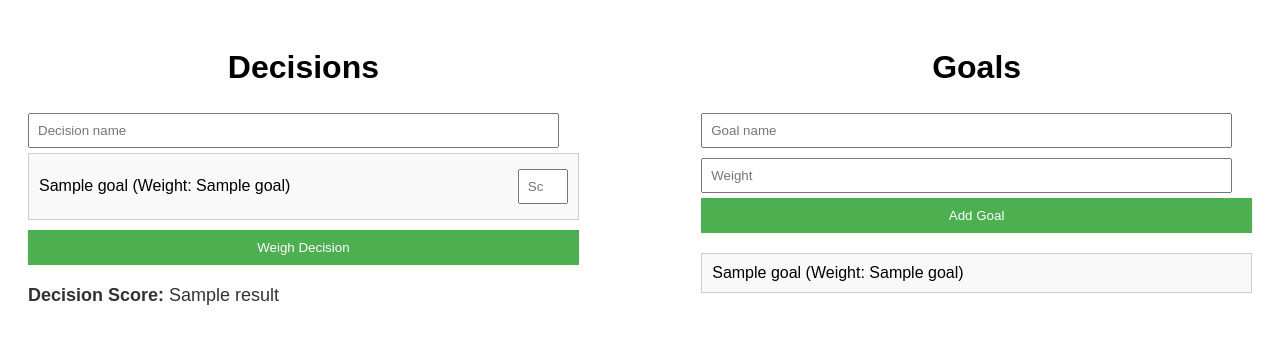
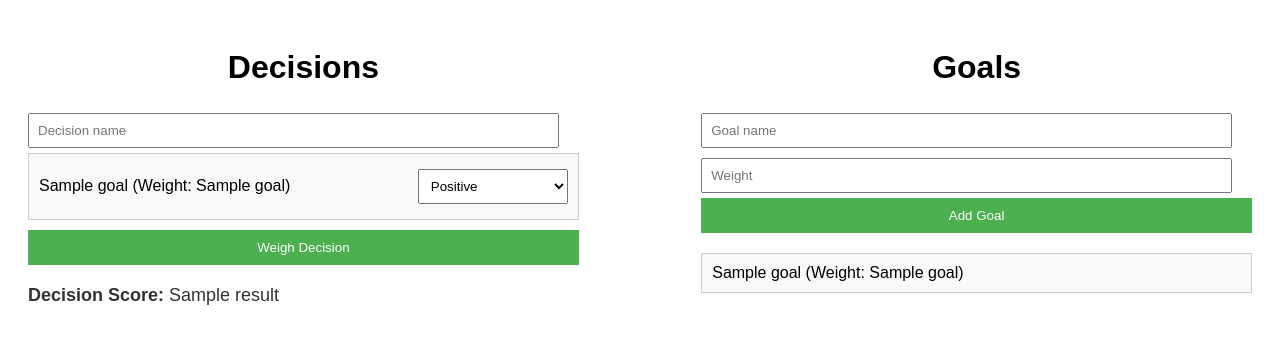
Before and after one commit to kevinl03/DecisionWeight, a Flask app: template templates/index.html in a window 1280 px wide. Shown: the top 344 px of the page. Run offline with Flask 3, Linux system fonts and the light colour scheme; the template is opened without the code that fills it: most values are stand-ins (such as "Sample title", 1, 10 or a date in 2020).

Commit message:
Choosing decision score is now standardized, i.e positive, negative, neutral

```diff
--- a/app.py
+++ b/app.py
@@ -57,7 +57,7 @@ def add_goal():
 @app.route('/add_decision', methods=['POST'])
 def add_decision():
     decision_name = request.form['name']
-    scores = {key: int(value) for key, value in request.form.items() if key.startswith('score_')}
+    scores = {key: value for key, value in request.form.items() if key.startswith('score_')}
 
     conn = sqlite3.connect('database.db')
     c = conn.cursor()
@@ -73,7 +73,16 @@ def add_decision():
     for goal_id, score in scores.items():
         c.execute('SELECT weight FROM goals WHERE id = ?', (goal_id.split('_')[1],))
         weight = c.fetchone()[0]
-        total_score += (weight / max_weight) * score
+
+        #Having a positive, negative, or neutral correlation to simplify choosing weight score
+        #Because right now I have to choose weight, and score. Having pos, neg, neutral
+        #simplifies bias slightly, and only requires user to choose goal weight, and decision can
+        #either bring it closer or further, but undefined for now by how much.
+        score_value = {'positive': 1, 'neutral': 0, 'negative': -1}[score]
+        total_score += (weight / max_weight) * score_value
+
+        #For choosing a score value for a goal
+        #total_score += (weight / max_weight) * score
 
     conn.commit()
     conn.close()
--- a/templates/index.html
+++ b/templates/index.html
@@ -53,9 +53,8 @@
             justify-content: space-between;
             align-items: center;
         }
-        .goal-widget input[type="number"] {
-            width: 50px;
-            margin-left: 10px;
+        .goal-widget select {
+            width: 150px;
         }
         .result {
             margin-top: 20px;
@@ -72,7 +71,11 @@
             {% for goal in goals %}
                 <div class="goal-widget">
                     <span>{{ goal[1] }} (Weight: {{ goal[2] }})</span>
-                    <input type="number" id="score_{{ goal[0] }}" name="score_{{ goal[0] }}" placeholder="Score" required>
+                    <select id="score_{{ goal[0] }}" name="score_{{ goal[0] }}" required>
+                        <option value="positive">Positive</option>
+                        <option value="neutral">Neutral</option>
+                        <option value="negative">Negative</option>
+                    </select>
                 </div>
             {% endfor %}
             <button type="submit">Weigh Decision</button>
```
